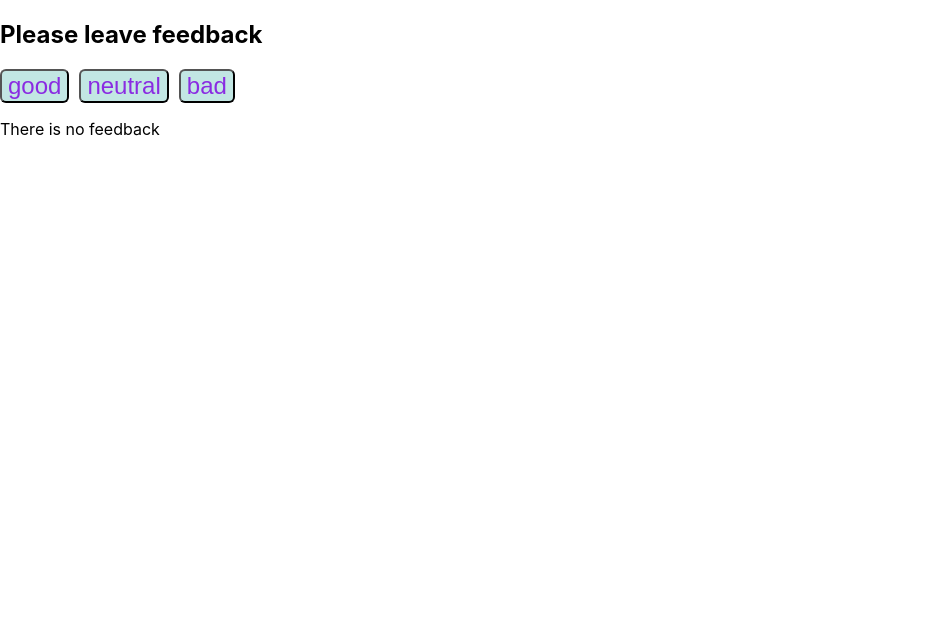
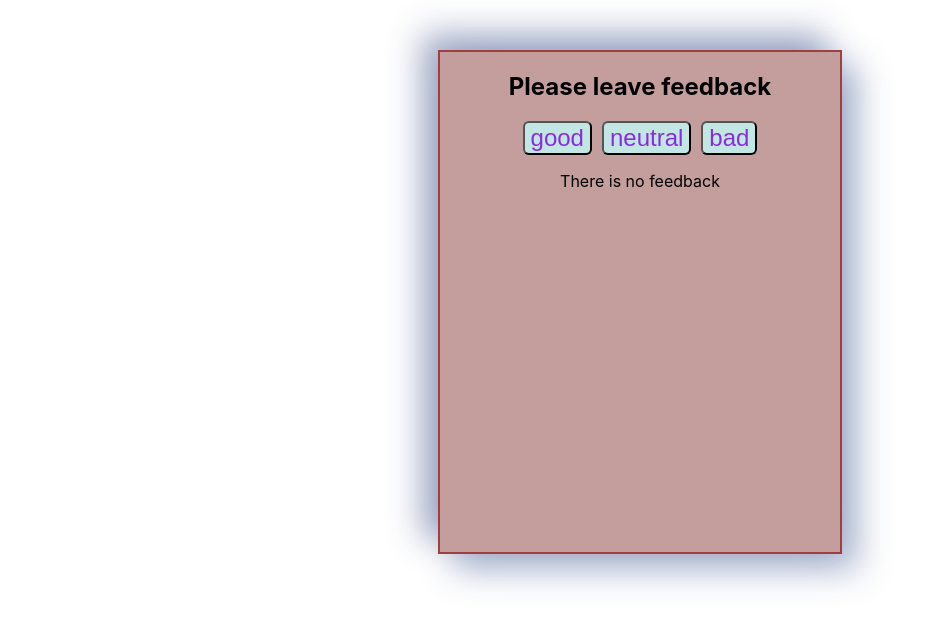
Before and after one commit to MarkBellinzon/goit-react-hw-02-feedback, a React (Create React App) app: page / in a window 1280 px wide. Shown: the top 626 px of the page, without its empty margins (0-939 px from the left). Built offline with nearby package versions, Linux system fonts and the light colour scheme.

Commit message:
css_form

```diff
--- a/src/components/App.module.css
+++ b/src/components/App.module.css
@@ -1,4 +1,4 @@
-/* .form {
+.form {
   display: flex;
   flex-direction: column;
   text-align: center;
@@ -9,4 +9,4 @@
   box-shadow: 1rem 1rem 2rem rgba(63, 84, 145, 0.435),
     -1rem -1rem 2rem rgb(38, 60, 125, 0.435);
   background-color: rgb(196, 157, 157);
-} */
+}
```
